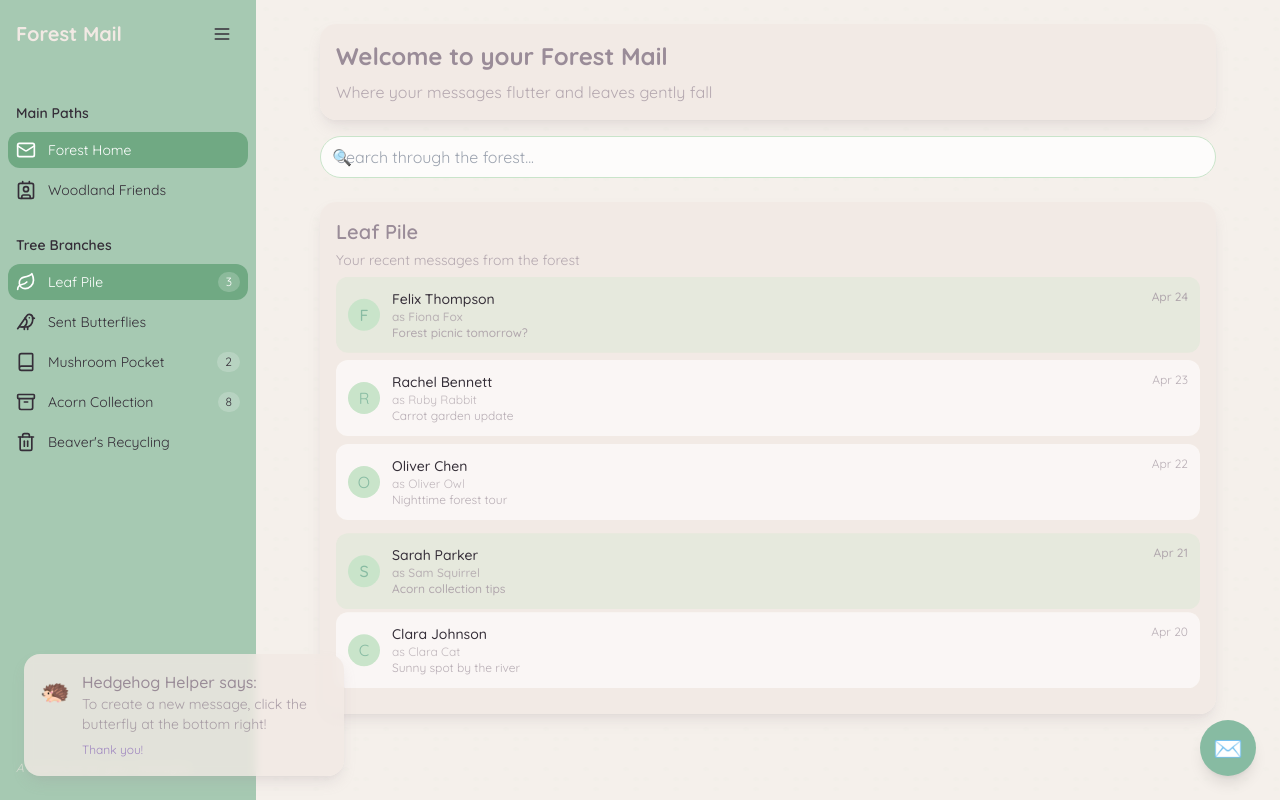
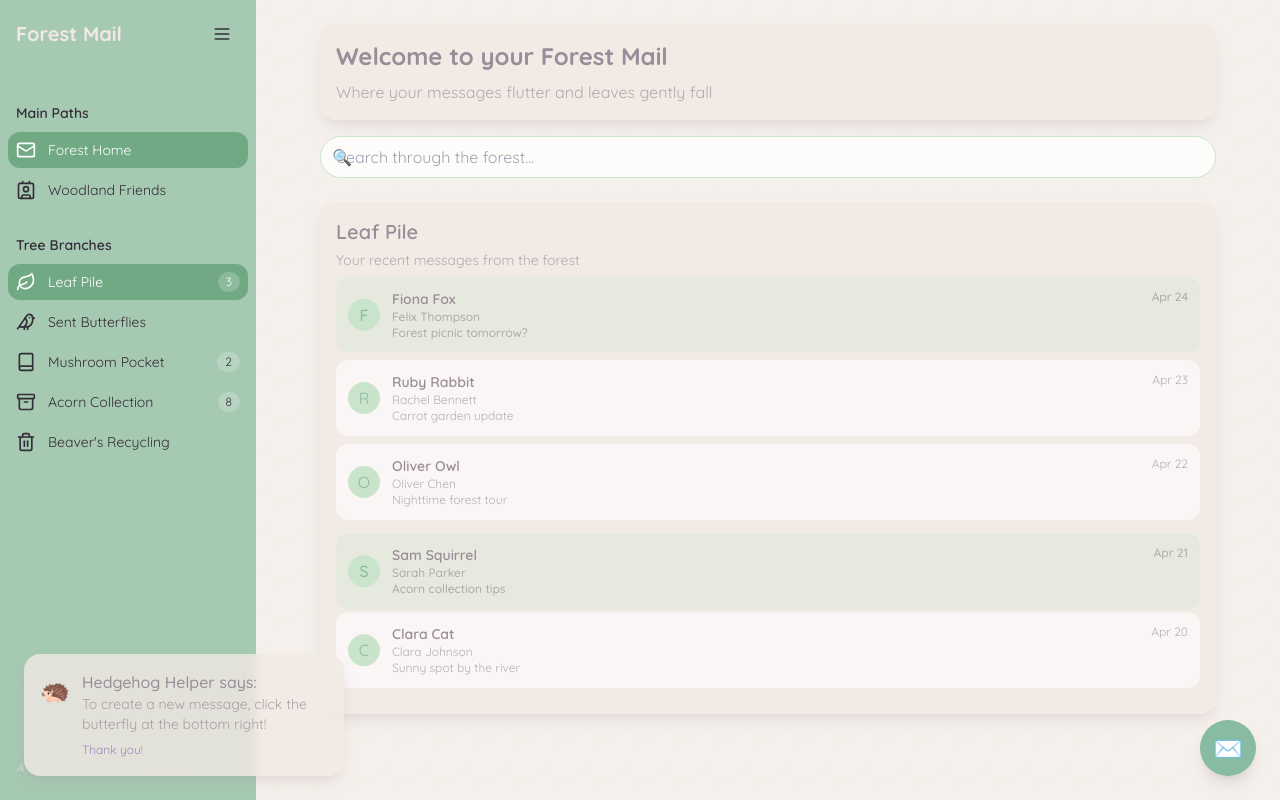
Before and after one commit to pranavkay/forest-mail-adventures, a React (Vite) app: page / in a window 1280 px wide. Built offline with nearby package versions, Linux system fonts and the light colour scheme.

Commit message:
feat: Display contact info in email list
Show the woodland creature's name and the person's name in the email list.

```diff
--- a/src/components/EmailList.tsx
+++ b/src/components/EmailList.tsx
@@ -65,8 +65,8 @@ const EmailCard = ({ email, onClick }: { email: typeof emails[0], onClick: () =>
             {email.from.name.charAt(0)}
           </div>
           <div>
-            <div className="text-sm font-medium">{email.from.name}</div>
-            <div className="text-xs text-forest-bark/60">as {email.from.woodlandName}</div>
+            <div className="text-sm font-semibold text-forest-bark">{email.from.woodlandName}</div>
+            <div className="text-xs text-forest-bark/70">{email.from.name}</div>
             <div className="text-xs text-forest-bark/70">{email.subject}</div>
           </div>
         </div>
```
